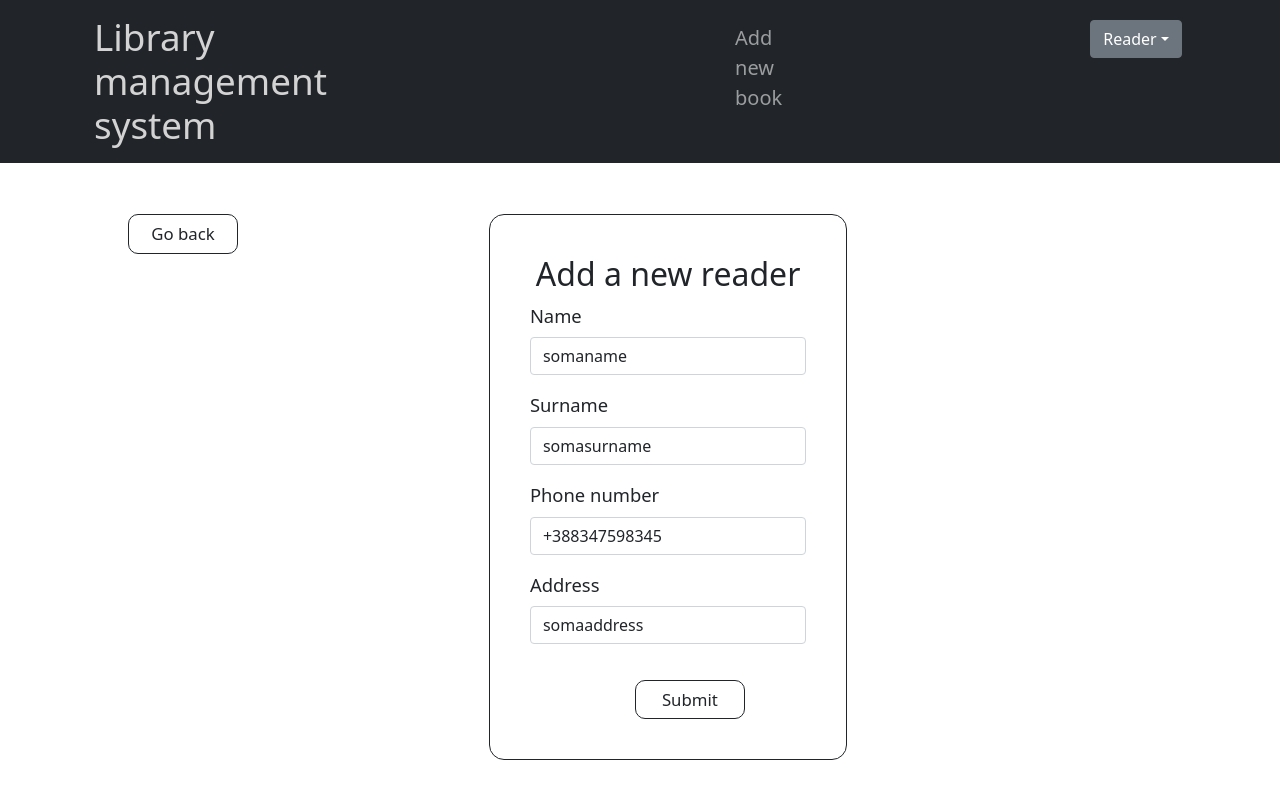
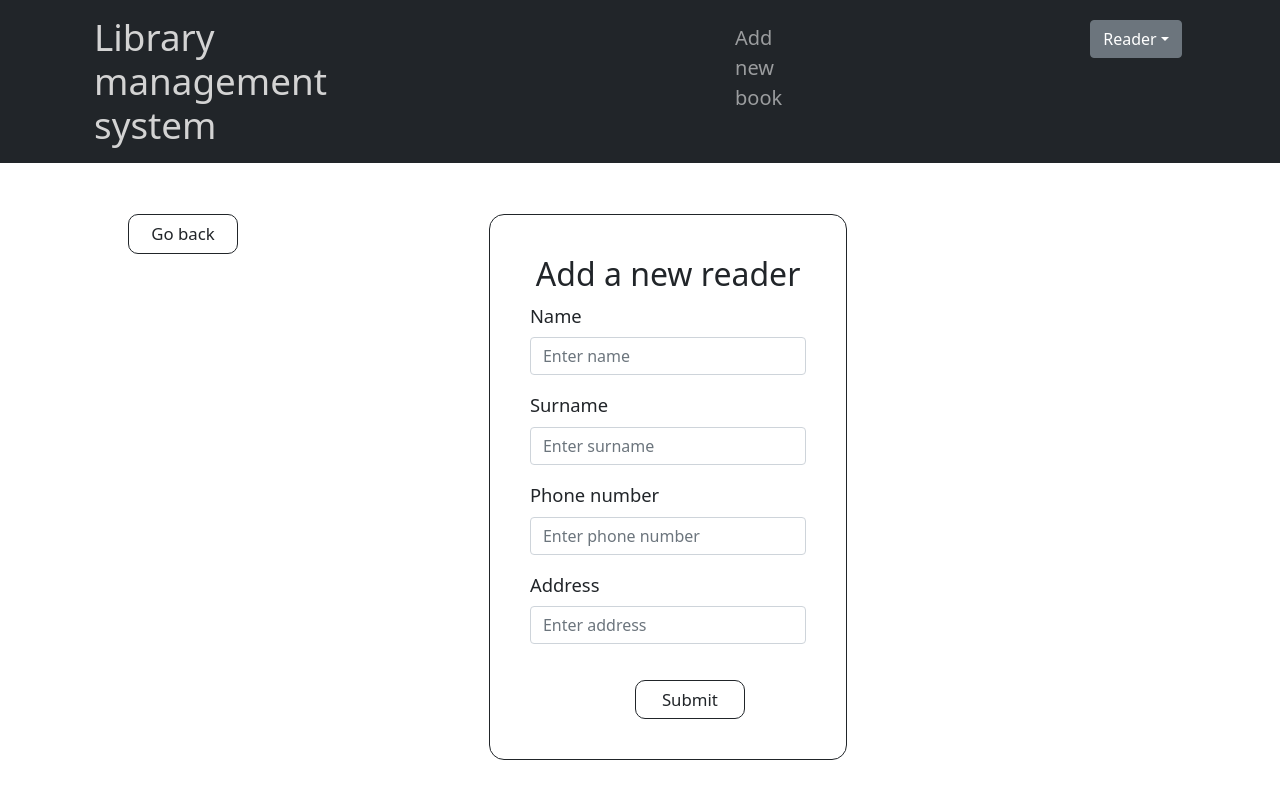
Before and after one commit to nyko27/library-subscription-system-fe, a React (Create React App) app: page /add-reader in a window 1280 px wide. Shown: the top 798 px of the page. Built offline with nearby package versions, Linux system fonts and the light colour scheme; no server answers.

Commit message:
minor fix

```diff
--- a/src/pages/add_reader/AddReader.jsx
+++ b/src/pages/add_reader/AddReader.jsx
@@ -8,10 +8,10 @@ import "./AddReader.css";
 import ErrorWindow from '../../components/error_window/ErrorWindow';
 
 export default function AddReader() {
-    const [name, setName] = useState('somaname');
-    const [surname, setSurame] = useState('somasurname');
-    const [phoneNumber, setPhoneNumber] = useState('+388347598345');
-    const [address, setAddress] = useState('somaaddress');
+    const [name, setName] = useState('');
+    const [surname, setSurame] = useState('');
+    const [phoneNumber, setPhoneNumber] = useState('');
+    const [address, setAddress] = useState('');
 
     const [show, setShow] = useState(false);
     const handleClose = () => setShow(false);
```
